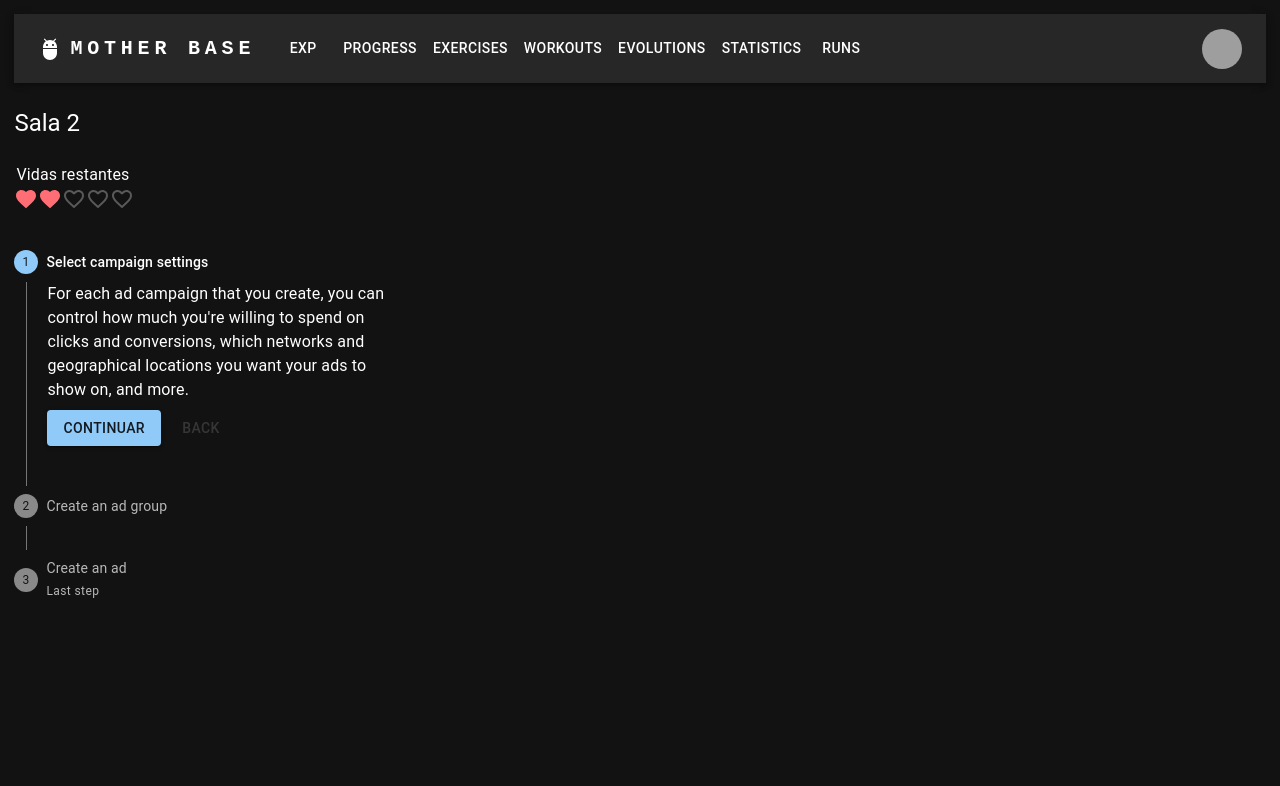
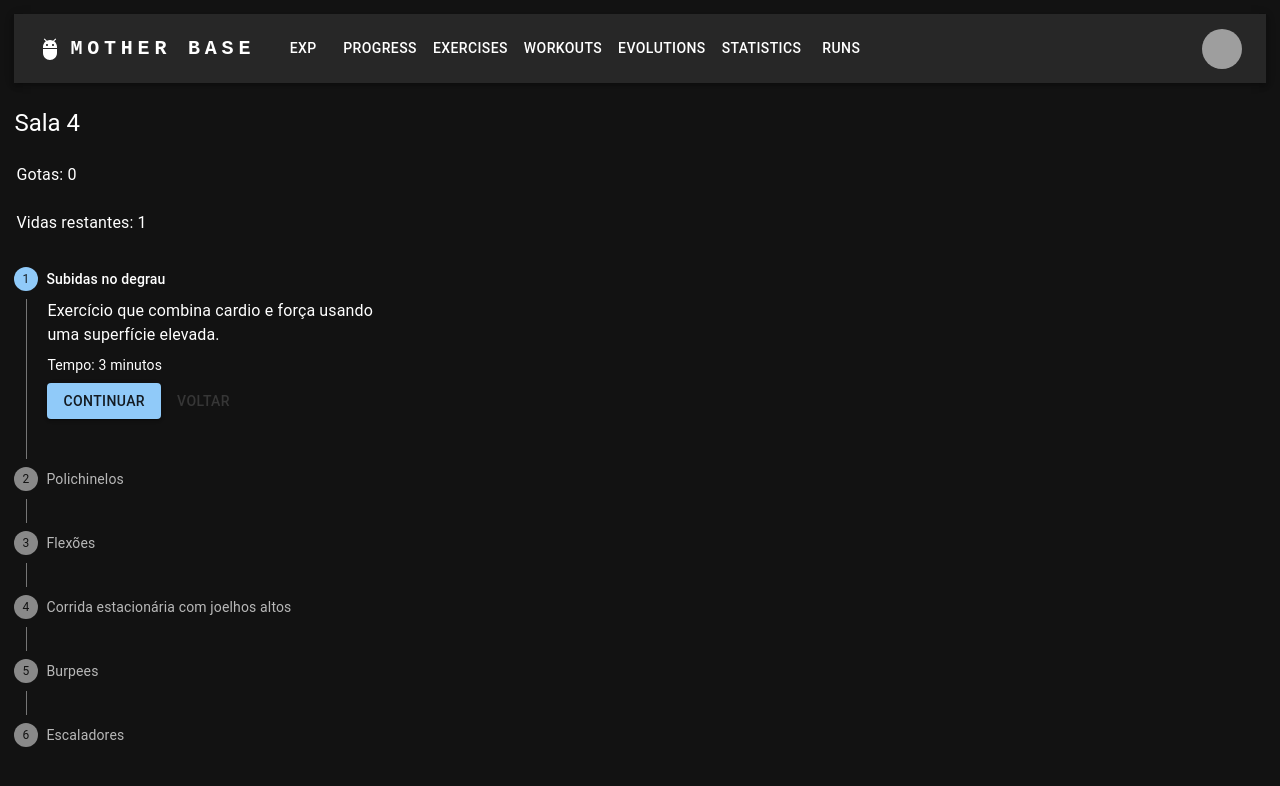
Before and after one commit to guiosouza/react-gamification-web-app, a Next.js app: page /runs in a window 1280 px wide. Shown: the top 786 px of the page. Built offline with nearby package versions, Linux system fonts and the light colour scheme; grey boxes are pictures that could not be loaded.

Commit message:
Refactor Runs component to include dynamic exercise generation based on room rules

```diff
--- a/src/app/runs/page.tsx
+++ b/src/app/runs/page.tsx
@@ -1,5 +1,5 @@
 "use client";
-import React from "react";
+import React, { useState } from "react";
 import Box from "@mui/material/Box";
 import Stepper from "@mui/material/Stepper";
 import Step from "@mui/material/Step";
@@ -8,192 +8,120 @@ import StepContent from "@mui/material/StepContent";
 import Button from "@mui/material/Button";
 import Paper from "@mui/material/Paper";
 import Typography from "@mui/material/Typography";
-import FavoriteIcon from "@mui/icons-material/Favorite";
-import FavoriteBorderIcon from "@mui/icons-material/FavoriteBorder";
-import { styled } from "@mui/material/styles";
-import Rating from "@mui/material/Rating";
 
-// interface RunData {
-//   room: number;
-//   gameOver: boolean;
-// }
-
-const StyledRating = styled(Rating)({
-  "& .MuiRating-iconFilled": {
-    color: "#ff6d75",
-  },
-  "& .MuiRating-iconHover": {
-    color: "#ff3d47",
-  },
-});
-
-
-const steps = [
+// Mocked data
+const mockedExercises = [
   {
     id: 1,
-    label: "Select campaign settings",
-    description: `For each ad campaign that you create, you can control how much
-              you're willing to spend on clicks and conversions, which networks
-              and geographical locations you want your ads to show on, and more.`,
+    title: "Burpees",
+    description: "Exercício completo que combina força e cardio.",
+    muscles: "Corpo inteiro",
   },
   {
     id: 2,
-    label: "Create an ad group",
-    description:
-      "An ad group contains one or more ads which target a shared set of keywords.",
+    title: "Polichinelos",
+    description: "Exercício aeróbico que melhora a resistência cardiovascular.",
+    muscles: "Corpo inteiro",
   },
   {
     id: 3,
-    label: "Create an ad",
-    description: `Try out different ad text to see what brings in the most customers,
-              and learn how to enhance your ads using features like ad extensions.
-              If you run into any problems with your ads, find out how to tell if
-              they're running and how to resolve approval issues.`,
+    title: "Flexões",
+    description: "Exercício de força focado na parte superior do corpo.",
+    muscles: "Peito, ombros, tríceps, core",
+  },
+  {
+    id: 4,
+    title: "Agachamentos",
+    description:
+      "Exercício para fortalecer e tonificar a parte inferior do corpo.",
+    muscles: "Pernas, glúteos",
+  },
+  {
+    id: 5,
+    title: "Escaladores",
+    description: "Exercício cardio com forte ativação do core.",
+    muscles: "Core, pernas, ombros",
+  },
+  {
+    id: 6,
+    title: "Prancha",
+    description: "Exercício de estabilização do core.",
+    muscles: "Core, ombros",
+  },
+  {
+    id: 7,
+    title: "Corrida estacionária com joelhos altos",
+    description:
+      "Exercício aeróbico que melhora a resistência das pernas e a coordenação.",
+    muscles: "Pernas, core",
+  },
+  {
+    id: 8,
+    title: "Afundos",
+    description:
+      "Exercício para a parte inferior do corpo que também trabalha equilíbrio.",
+    muscles: "Pernas, glúteos, core",
+  },
+  {
+    id: 9,
+    title: "Subidas no degrau",
+    description:
+      "Exercício que combina cardio e força usando uma superfície elevada.",
+    muscles: "Pernas, glúteos",
   },
 ];
 
-// const generateRunTasks = (room: number) => {
-//   switch (room) {
-//     case 1:
-//       return mockedExercises;
-//     case 2:
-//       return mockedExercises;
-//     case 3:
-//       return mockedExercises;
-//     case 4:
-//       return mockedExercises;
-//     case 5:
-//       return mockedExercises;
-//     case 6:
-//       return mockedExercises;
-//     case 7:
-//       return mockedExercises;
-//     case 8:
-//       return mockedExercises;
-//     case 9:
-//       return mockedExercises;
-//     case 10:
-//       return mockedExercises;
-//     default:
-//       return [];
-//   }
-// }
+// Salas de descanso
+const restRooms = [3, 7, 10];
 
-// const mockedExercises = [
-//   {
-//     id: 1,
-//     title: "Burpees",
-//     description: "Exercício completo que combina força e cardio.",
-//     muscles: "Corpo inteiro",
-//   },
-//   {
-//     id: 2,
-//     title: "Polichinelos",
-//     description: "Exercício aeróbico que melhora a resistência cardiovascular.",
-//     muscles: "Corpo inteiro",
-//   },
-//   {
-//     id: 3,
-//     title: "Flexões",
-//     description: "Exercício de força focado na parte superior do corpo.",
-//     muscles: "Peito, ombros, tríceps, core",
-//   },
-//   {
-//     id: 4,
-//     title: "Agachamentos",
-//     description: "Exercício para fortalecer e tonificar a parte inferior do corpo.",
-//     muscles: "Pernas, glúteos",
-//   },
-//   {
-//     id: 5,
-//     title: "Escaladores",
-//     description: "Exercício cardio com forte ativação do core.",
-//     muscles: "Core, pernas, ombros",
-//   },
-//   {
-//     id: 6,
-//     title: "Prancha",
-//     description: "Exercício de estabilização do core.",
-//     muscles: "Core, ombros",
-//   },
-//   {
-//     id: 7,
-//     title: "Corrida estacionária com joelhos altos",
-//     description: "Exercício aeróbico que melhora a resistência das pernas e a coordenação.",
-//     muscles: "Pernas, core",
-//   },
-//   {
-//     id: 8,
-//     title: "Afundos",
-//     description: "Exercício para a parte inferior do corpo que também trabalha equilíbrio.",
-//     muscles: "Pernas, glúteos, core",
-//   },
-//   {
-//     id: 9,
-//     title: "Subidas no degrau",
-//     description: "Exercício que combina cardio e força usando uma superfície elevada.",
-//     muscles: "Pernas, glúteos",
-//   },
-// ];
+// Mapeamento das regras por sala
+const roomExerciseRules: Record<number, { min: number; max: number }> = {
+  1: { min: 1, max: 2 },
+  2: { min: 1, max: 3 },
+  4: { min: 4, max: 6 },
+  5: { min: 4, max: 6 },
+  10: { min: 3, max: 10 },
+  11: { min: 5, max: 10 },
+  12: { min: 7, max: 10 },
+  13: { min: 8, max: 11 },
+  14: { min: 14, max: 20 },
+};
 
-// const mockedActualRunData = {
-//   room: 1,
-//   gameOver: false,
-// }
+// Função para gerar exercícios aleatórios com base no range
+const generateRandomExercises = (room: number) => {
+  if (restRooms.includes(room)) {
+    return []; // Salas de descanso não geram exercícios
+  }
 
-// const mockedUserDataForRuns = {
-//   id: 1,
-//   name: "John Doe",
-//   totalHearts: 2,
-//   totalTimers: 2,
-//   highestRoomReached: 4,
-//   bonusChance: 11,
-//   heartInBonus: 1,
-//   upgrades: [
-//     {
-//       id: 1,
-//       title: "Coração extra no bônus",
-//       description: "Aumenta 1 coração para quando o bônus surgir.",
-//       price: 200,
-//       total: 20,
-//       completed: false,
-//     },
-//     {
-//       id: 2,
-//       title: "Temporizador extra no bônus",
-//       description: "Aumenta 1 temporizador para quando o bônus surgir.",
-//       price: 100,
-//       total: 20,
-//       completed: false,
-//     },
-//     {
-//       id: 3,
-//       title: "Chance de aparecer sorteio",
-//       description: "Aumente em 8% a chance de aparecer um sorteio ao final de uma tarefa da RUN.",
-//       price: 100,
-//       total: 20,
-//       completed: false,
-//     },
+  const rule = roomExerciseRules[room];
+  if (!rule) {
+    throw new Error(`Sala ${room} não tem regras definidas.`);
+  }
 
-//   ],
-// }
+  const numExercises = Math.floor(Math.random() * (rule.max - rule.min + 1)) + rule.min;
+  const selectedExercises = [];
+  const usedIds = new Set();
+
+  while (selectedExercises.length < numExercises) {
+    const randomIndex = Math.floor(Math.random() * mockedExercises.length);
+    const exercise = mockedExercises[randomIndex];
+
+    if (!usedIds.has(exercise.id)) {
+      selectedExercises.push({
+        ...exercise,
+        time: Math.floor(Math.random() * 5) + 1, // Tempo entre 1 e 5 minutos
+      });
+      usedIds.add(exercise.id);
+    }
+  }
+
+  return selectedExercises;
+};
 
 function Runs() {
-  const [activeStep, setActiveStep] = React.useState(0);
-  // const [checked, setChecked] = React.useState([0]);
-
-  // const handleToggle = (value: number) => () => {
-  //   const currentIndex = checked.indexOf(value);
-  //   const newChecked = [...checked];
-
-  //   if (currentIndex === -1) {
-  //     newChecked.push(value);
-  //   } else {
-  //     newChecked.splice(currentIndex, 1);
-  //   }
-
-  //   setChecked(newChecked);
-  // };
+  const [activeStep, setActiveStep] = useState(0);
+  const room = 4; // Número da sala atual (exemplo)
+  const steps = generateRandomExercises(room); // Gerar os steps para a sala atual
 
   const handleNext = () => {
     setActiveStep((prevActiveStep) => prevActiveStep + 1);
@@ -206,56 +134,45 @@ function Runs() {
   const handleReset = () => {
     setActiveStep(0);
   };
+
   return (
     <div>
       <div className="generic-container">
         <Typography variant="h5" component="div" sx={{ flexGrow: 1 }}>
-          Sala {2}
+          Sala {room}
         </Typography>
       </div>
       <div className="generic-container">
-        <Typography component="legend">Vidas restantes</Typography>
-        <StyledRating
-          name="customized-color"
-          defaultValue={2}
-          getLabelText={(value: number) =>
-            `${value} Heart${value !== 1 ? "s" : ""}`
-          }
-          precision={0.5}
-          icon={<FavoriteIcon fontSize="inherit" />}
-          emptyIcon={<FavoriteBorderIcon fontSize="inherit" />}
-        />
+        <Typography component="legend">Gotas: {0}</Typography>
+      </div>
+      <div className="generic-container">
+        <Typography component="legend">Vidas restantes: {1}</Typography>
       </div>
       <div className="generic-container">
         <Box sx={{ maxWidth: 400 }}>
           <Stepper activeStep={activeStep} orientation="vertical">
             {steps.map((step, index) => (
-              <Step key={step.label}>
-                <StepLabel
-                  optional={
-                    index === steps.length - 1 ? (
-                      <Typography variant="caption">Last step</Typography>
-                    ) : null
-                  }
-                >
-                  {step.label}
-                </StepLabel>
+              <Step key={step.id}>
+                <StepLabel>{step.title}</StepLabel>
                 <StepContent>
                   <Typography>{step.description}</Typography>
+                  <Typography variant="body2" sx={{ mt: 1 }}>
+                    Tempo: {step.time} minutos
+                  </Typography>
                   <Box sx={{ mb: 2 }}>
                     <Button
                       variant="contained"
                       onClick={handleNext}
                       sx={{ mt: 1, mr: 1 }}
                     >
-                      {index === steps.length - 1 ? "Finish" : "Continuar"}
+                      {index === steps.length - 1 ? "Finalizar" : "Continuar"}
                     </Button>
                     <Button
                       disabled={index === 0}
                       onClick={handleBack}
                       sx={{ mt: 1, mr: 1 }}
                     >
-                      Back
+                      Voltar
                     </Button>
                   </Box>
                 </StepContent>
@@ -265,10 +182,10 @@ function Runs() {
           {activeStep === steps.length && (
             <Paper square elevation={0} sx={{ p: 3 }}>
               <Typography>
-                All steps completed - you&apos;re finished
+                Todos os passos concluídos - você terminou!
               </Typography>
               <Button onClick={handleReset} sx={{ mt: 1, mr: 1 }}>
-                Reset
+                Resetar
               </Button>
             </Paper>
           )}
```
